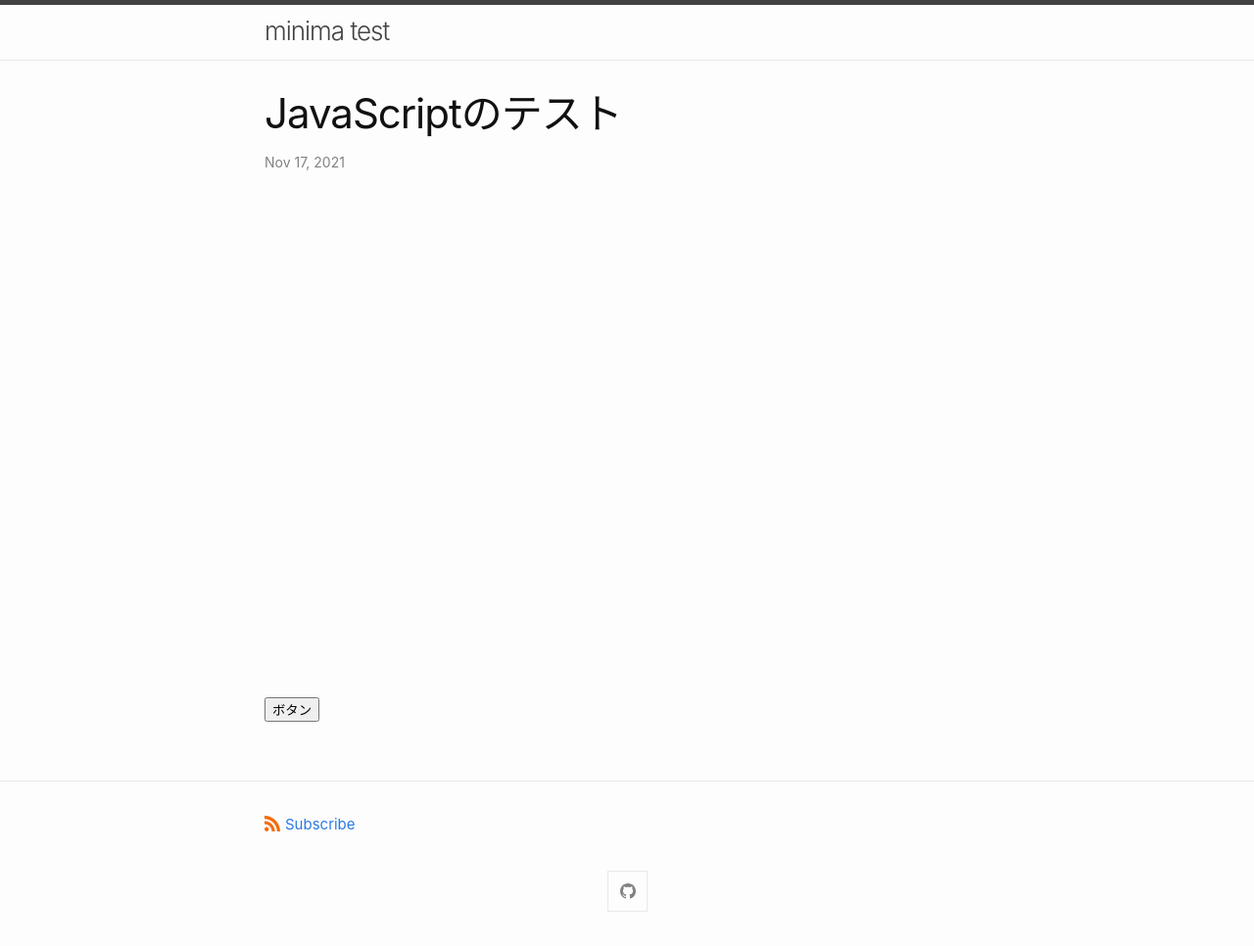
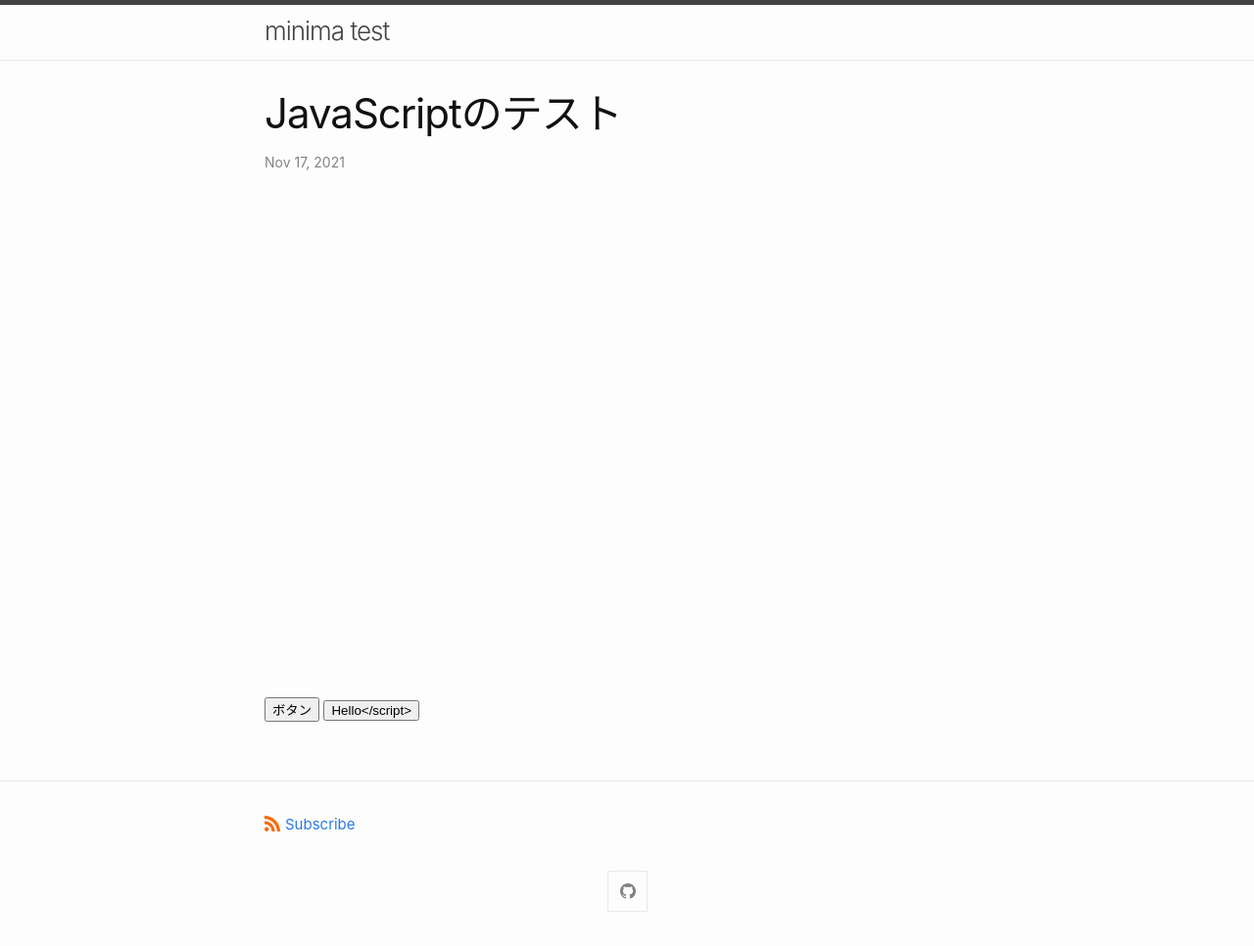
Before and after one commit to sammaya164/minima-test, a Jekyll site: the page built from _posts/2021-11-17-jstest.md, in a window 1280 px wide. Shown: the whole page at 98% size. Built offline with Jekyll 4.4.1, drawn with Linux system fonts in a browser that asks for light colours; a script that is not in the unit is left out.

Commit message:
Update 2021-11-17-jstest.md

```diff
--- a/_posts/2021-11-17-jstest.md
+++ b/_posts/2021-11-17-jstest.md
@@ -6,3 +6,4 @@ title: "JavaScriptのテスト"
 <canvas id="main_canvas" width="500" height="500"></canvas>
 
 <button type="button" onclick="rect">ボタン</button>
+<button type="button" onclick="alert('hell');">Hello</script>
```
